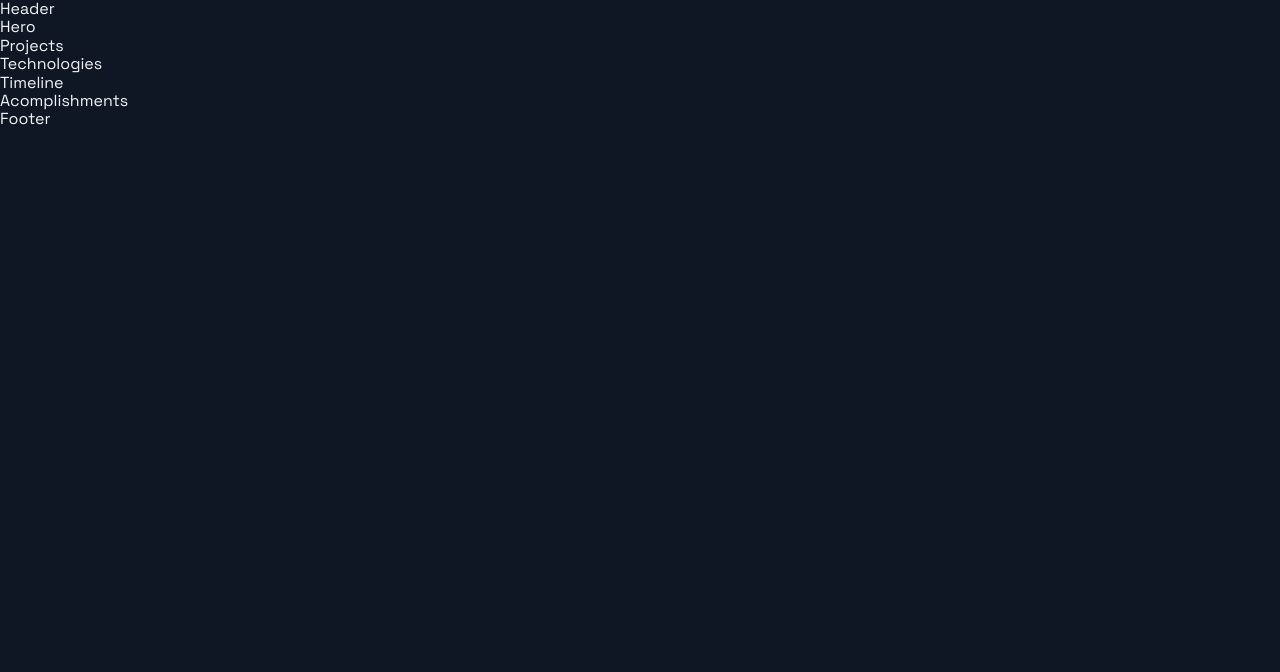
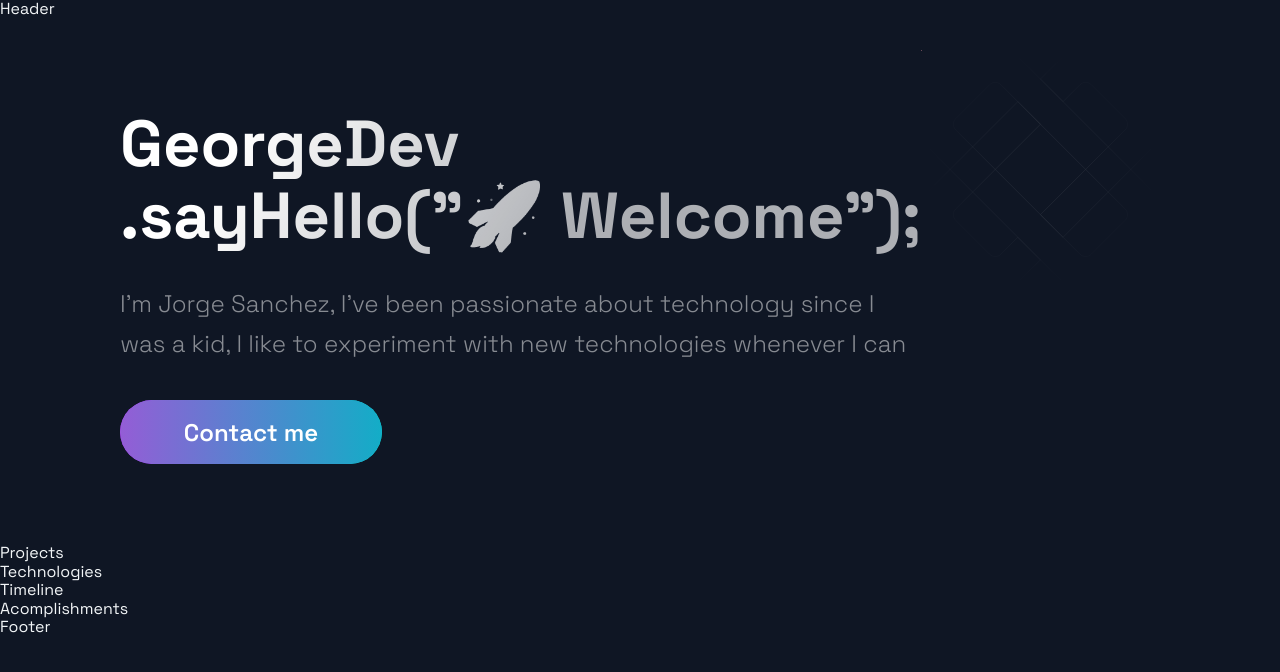
Before and after one commit to S4ND1X/GeorgeDev, a Next.js app: page / in a window 1280 px wide. Shown: the top 672 px of the page. Built offline with nearby package versions, Linux system fonts and the light colour scheme.

Commit message:
feat: add hero with animation and email link

```diff
--- a/src/components/Hero/Hero.js
+++ b/src/components/Hero/Hero.js
@@ -1,12 +1,34 @@
-import React from 'react';
+import React from "react";
 
-import { Section, SectionText, SectionTitle } from '../../styles/GlobalComponents';
-import Button from '../../styles/GlobalComponents/Button';
-import { LeftSection } from './HeroStyles';
+import {
+  Section,
+  SectionText,
+  SectionTitle,
+} from "../../styles/GlobalComponents";
+import Button from "../../styles/GlobalComponents/Button";
+import { LeftSection } from "./HeroStyles";
 
-const Hero = (props) => (
+const Hero = () => (
   <div>
-    Hero
+    <Section row nopadding>
+      <LeftSection>
+        <SectionTitle main center>
+          GeorgeDev <br />
+          .sayHello("🚀 Welcome");
+        </SectionTitle>
+        <SectionText>
+          I'm Jorge Sanchez, I've been passionate about technology since I was a
+          kid, I like to experiment with new technologies whenever I can
+        </SectionText>
+        <Button
+          onClick={() => {
+            window.location.href = "mailto: georgesanchez.diazjr@gmail.com";
+          }}
+        >
+          Contact me
+        </Button>
+      </LeftSection>
+    </Section>
   </div>
 );
 
--- a/src/pages/index.js
+++ b/src/pages/index.js
@@ -1,19 +1,19 @@
-import Acomplishments from '../components/Acomplishments/Acomplishments';
-import BgAnimation from '../components/BackgrooundAnimation/BackgroundAnimation';
-import Hero from '../components/Hero/Hero';
-import Projects from '../components/Projects/Projects';
-import Technologies from '../components/Technologies/Technologies';
-import Timeline from '../components/TimeLine/TimeLine';
-import { Layout } from '../layout/Layout';
-import { Section } from '../styles/GlobalComponents';
+import Acomplishments from "../components/Acomplishments/Acomplishments";
+import BgAnimation from "../components/BackgrooundAnimation/BackgroundAnimation";
+import Hero from "../components/Hero/Hero";
+import Projects from "../components/Projects/Projects";
+import Technologies from "../components/Technologies/Technologies";
+import Timeline from "../components/TimeLine/TimeLine";
+import { Layout } from "../layout/Layout";
+import { Section } from "../styles/GlobalComponents";
 
 const Home = () => {
   return (
     <Layout>
-      {/* <Section grid> */}
+      <Section grid>
         <Hero />
-        {/* <BgAnimation /> */}
-      {/* </Section> */}
+        <BgAnimation />
+      </Section>
       <Projects />
       <Technologies />
       <Timeline />
```
